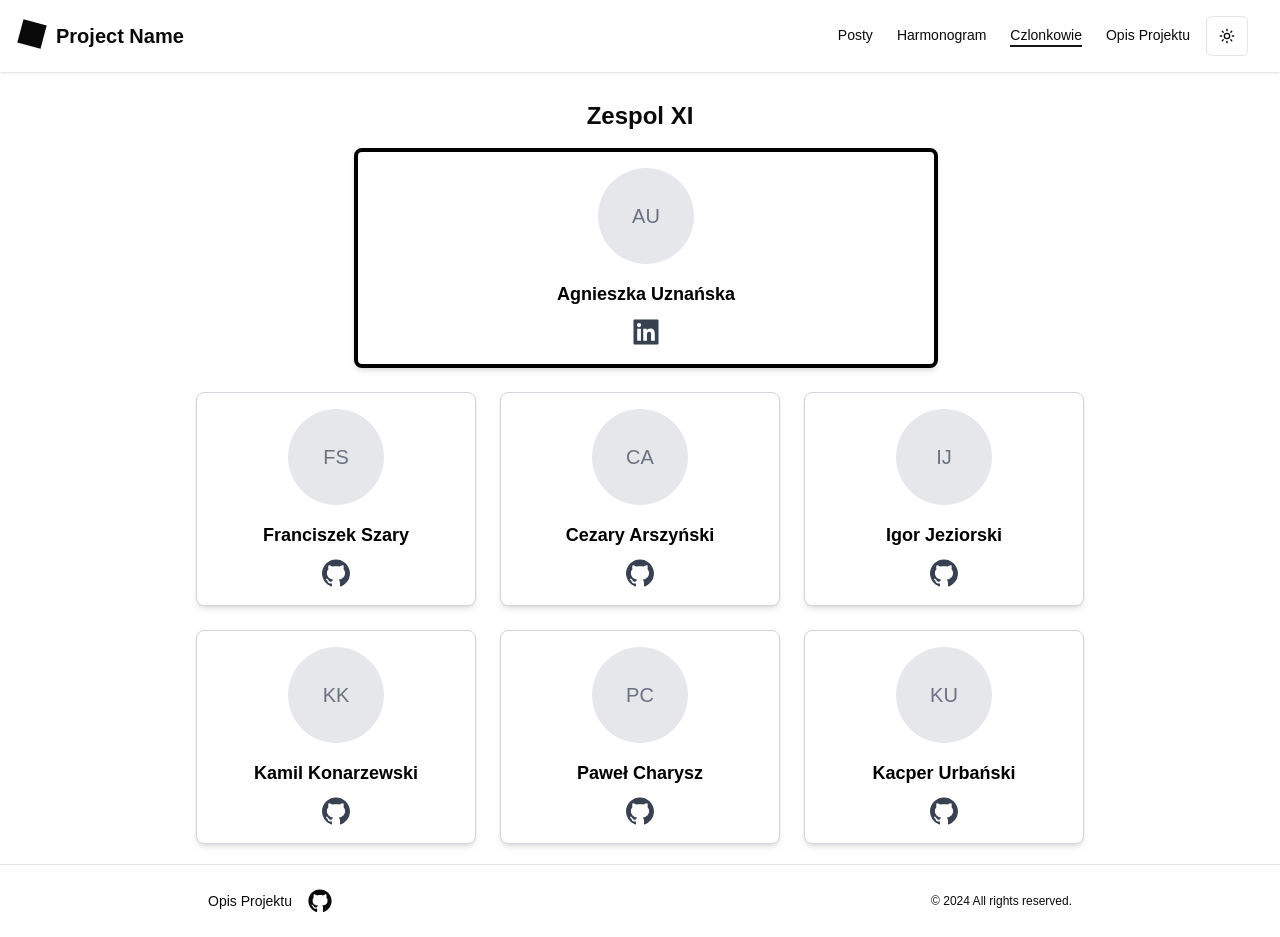
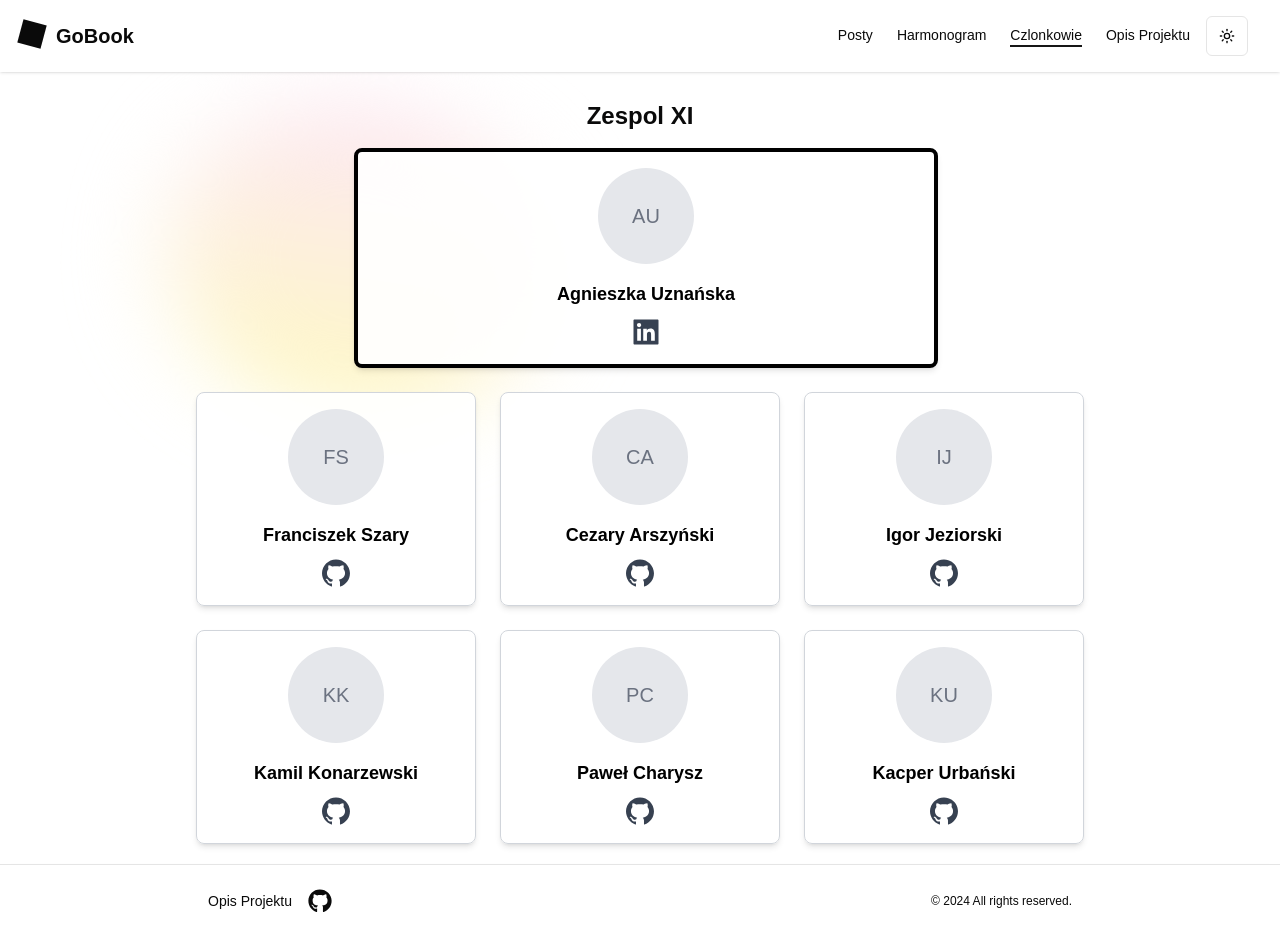
Before and after one commit to zesp11/zesp11.github.io, a Next.js app: page /zesp11_page/czlonkowie in a window 1280 px wide. Built offline with nearby package versions, Linux system fonts and the light colour scheme.

Commit message:
Add blur mouse trail

```diff
--- a/src/app/(nonMainPage)/czlonkowie/page.tsx
+++ b/src/app/(nonMainPage)/czlonkowie/page.tsx
@@ -1,3 +1,4 @@
+import MouseTrail from '@/app/components/blurryMouseTrail';
 import MemberCard from '@/app/components/memberCard';
 
 export interface Member {
@@ -66,14 +67,15 @@ const TEAM_LEADER = 0;
 export default function Page() {
   return (
     <section className="p-1 mx-auto sm:max-w-4xl">
-      <div className="flex justify-center">
-        <h1 className="text-2xl font-bold mb-4">Zespol XI</h1>
+      <MouseTrail />
+      <div className="flex justify-center z-10">
+        <h1 className="text-2xl font-bold mb-4 z-10">Zespol XI</h1>
       </div>
 
-      <div className="grid gap-6 grid-cols-1 sm:grid-cols-2 md:grid-cols-3 relative">
+      <div className="grid gap-6 grid-cols-1 sm:grid-cols-2 md:grid-cols-3 relative z-20">
         {/* Render the team leader at the center */}
-        <div className="sm:col-start-2 sm:-left-1/2 md:col-start-2 md:col-span-2 md:-left-1/4 relative">
-            <MemberCard member={members[TEAM_LEADER]} isLeader={true} />
+        <div className="sm:col-start-2 sm:-left-1/2 md:col-start-2 md:col-span-2 md:-left-1/4 relative z-20">
+          <MemberCard member={members[TEAM_LEADER]} isLeader={true} />
         </div>
 
         {/* Render the rest of the members */}
--- /dev/null
+++ b/src/app/components/blurryMouseTrail.tsx
@@ -0,0 +1,33 @@
+'use client';
+
+import { useEffect, useRef } from "react";
+
+export default function MouseTrail() {
+  const blobRef = useRef<HTMLDivElement>(null);
+
+  useEffect(() => {
+    const handleMouseMove = (e: MouseEvent) => {
+      if (!blobRef.current)
+        return;
+
+      const { clientX, clientY } = e;
+      blobRef.current.animate({
+        left: `${clientX - blobRef.current.offsetWidth / 2}px`,
+        top: `${clientY - blobRef.current.offsetHeight / 2}px`
+      }, { duration: 3000, fill: 'forwards' })
+    }
+
+    document.addEventListener("mousemove", handleMouseMove);
+
+    return () => {
+      document.removeEventListener('mousemove', handleMouseMove);
+    }
+  }, []);
+
+  return (
+    <div
+      ref={blobRef}
+      className="fixed w-80 blur-2xl rounded-full animate-spin-slow aspect-square rotate bg-gradient-to-r dark:from-gray-900 dark:to-gray-950 from-pink-100 to-yellow-100"
+    ></div>
+  );
+}
--- a/src/app/components/footer.tsx
+++ b/src/app/components/footer.tsx
@@ -3,7 +3,7 @@ import Link from 'next/link';
 
 export default function Footer() {
   return (
-    <footer className="bg-background text-center py-2 shadow-lg border-t">
+    <footer className="z-10 bg-background text-center py-2 shadow-lg border-t">
       <div className="container w-3/4 mx-auto px-4 lg:px-8">
         <div className="flex flex-col md:flex-row justify-between items-center gap-4 p-4">
           {/* Links */}
@@ -13,7 +13,7 @@ export default function Footer() {
             </Link>
 
             {/* GitHub Link */}
-            <a href="https://github.com" target="_blank" rel="noopener noreferrer">
+            <a href="https://github.com/Serp-ent/zesp11" target="_blank" rel="noopener noreferrer">
               <FaGithub size={24} className="hover:text-gray-800 transition-colors dark:hover:text-gray-400" />
             </a>
           </div>
--- a/src/app/components/header.tsx
+++ b/src/app/components/header.tsx
@@ -57,7 +57,7 @@ export default function Header() {
         href={"/"}
       >
         <div className="aspect-square h-6 bg-foreground rotate-[15deg]"></div>
-        <div className="text-xl font-bold ml-2 hidden sm:block">Project Name</div>
+        <div className="text-xl font-bold ml-2 hidden sm:block">GoBook</div>
       </Link>
 
       {/* Mobile menu */}
--- a/src/app/components/memberCard.tsx
+++ b/src/app/components/memberCard.tsx
@@ -1,5 +1,5 @@
 import Image from "next/image";
-import type { Member } from "../czlonkowie/page";
+import type { Member } from "../(nonMainPage)/czlonkowie/page";
 import { AiFillGithub, AiFillLinkedin } from "react-icons/ai";
 
 interface MemberCardProps {
@@ -17,7 +17,9 @@ export default function MemberCard({ member, isLeader }: MemberCardProps) {
         }
         bg-white dark:bg-zinc-900
         shadow-md dark:shadow-xl
-        hover:scale-[1.012] hover:shadow-xl`}
+        hover:scale-[1.012] hover:shadow-xl
+        bg-opacity-90 dark:bg-opacity-30
+        `}
     >
       {/* Display the member's photo or a placeholder */}
       {member.photo ? (
--- /dev/null
+++ b/src/app/components/toolsSection.tsx
@@ -0,0 +1,83 @@
+import { FaGithub, FaReact } from "react-icons/fa";
+import { RiNextjsFill } from 'react-icons/ri';
+import { SiSpring, SiSpringboot } from "react-icons/si";interface Tool {
+
+  name: string;
+  icon: React.ReactNode;
+  color: string;
+  mainPage: string;
+}
+
+const tools: Tool[] = [
+  {
+    name: "React",
+    icon: <FaReact size={48} className="text-[#61DAFB]" />,
+    color: "#61DAFB",
+    mainPage: "https://react.dev"
+  },
+  {
+    name: "NextJS",
+    icon: <RiNextjsFill
+      size={48}
+      className="text-black dark:text-white"
+    />,
+    color: "#000000",
+    mainPage: "https://nextjs.org/"
+  },
+  {
+    name: "Spring",
+    icon: <SiSpring size={48} className="text-[#6DB33F]" />,
+    color: "#6DB33F",
+    mainPage: "https://spring.io/"
+  },
+  {
+    name: "Spring Boot",
+    icon: <SiSpringboot size={48} className="text-[#6DB33F]" />,
+    color: "#6DB33F",
+    mainPage: "https://spring.io/projects/spring-boot",
+  },
+  {
+    name: "Flutter",
+    icon: <img src="zesp11_page/flutter.svg" alt="Flutter Logo" className="w-12 h-12" />,
+    color: "#02569B",
+    mainPage: "https://flutter.dev/",
+  },
+  {
+    name: "Github",
+    icon: <FaGithub
+      size={48}
+      className="text-black dark:text-white"
+    />,
+    color: "#181717",
+    mainPage: "https://github.com/"
+  },
+];
+
+
+
+export default function ToolsUsed() {
+  return (
+    <section className="bg-gray-100 dark:bg-inherit py-16">
+      <ul className="grid gap-8 p-8 sm:grid-cols-1 md:grid-cols-2 xl:grid-cols-3">
+        {tools.map((tool, i) => (
+          <li
+            key={i}
+            className="flex flex-col items-center text-center bg-gray-50 dark:bg-zinc-900 bg-opacity-90 dark:bg-opacity-30 p-6 rounded-lg shadow-lg border-2 border-transparent transform transition-all duration-300 hover:scale-105 hover:shadow-2xl hover:border-gray-300 dark:hover:border-gray-600"
+          >
+            <a
+              href={tool.mainPage}
+              target="_blank"
+              rel="noopener noreferrer"
+              className="flex flex-col items-center w-full h-full"
+            >
+              {tool.icon}
+              <span className="mt-4 text-lg font-semibold text-gray-800 dark:text-gray-200">
+                {tool.name}
+              </span>
+            </a>
+          </li>
+        ))}
+      </ul>
+    </section>
+  );
+}
--- a/src/app/layout.tsx
+++ b/src/app/layout.tsx
@@ -38,7 +38,7 @@ export default function RootLayout({
           // disableTransitionOnChange
         >
           {/* add padding because header is fixed */}
-          <div className="h-10 z-10">
+          <div className="h-10 z-50">
             <Header />
           </div>
 
--- a/tailwind.config.ts
+++ b/tailwind.config.ts
@@ -55,7 +55,23 @@ export default {
 				lg: 'var(--radius)',
 				md: 'calc(var(--radius) - 2px)',
 				sm: 'calc(var(--radius) - 4px)'
-  		}
+			},
+			animation: {
+				'spin-slow': 'spin 20s linear infinite'
+			},
+			keyframes: {
+				spin: {
+					'0%': {
+						transform: 'rotate(0deg)',
+					},
+					'50%': {
+						transform: 'rotate(180deg) scale(1, 1.3)',
+					},
+					'100%': {
+						transform: 'rotate(360deg)',
+					},
+				},
+			},
 		}
 	},
 	plugins: [require("@tailwindcss/typography"), require("tailwindcss-animate")],
```
Also changed, not shown: src/app/page.tsx (+12 -90 lines). Lines whose indentation alone changed are shown as unchanged.
